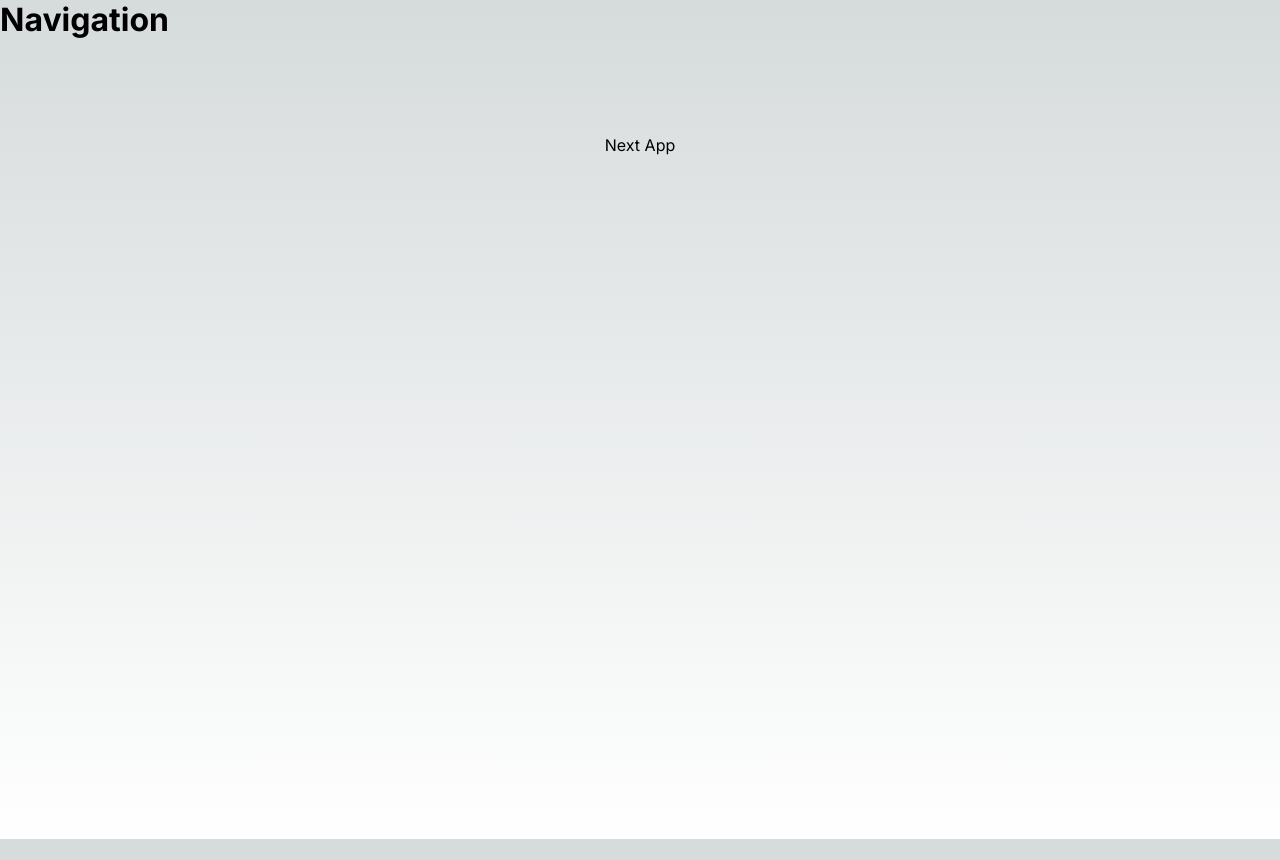
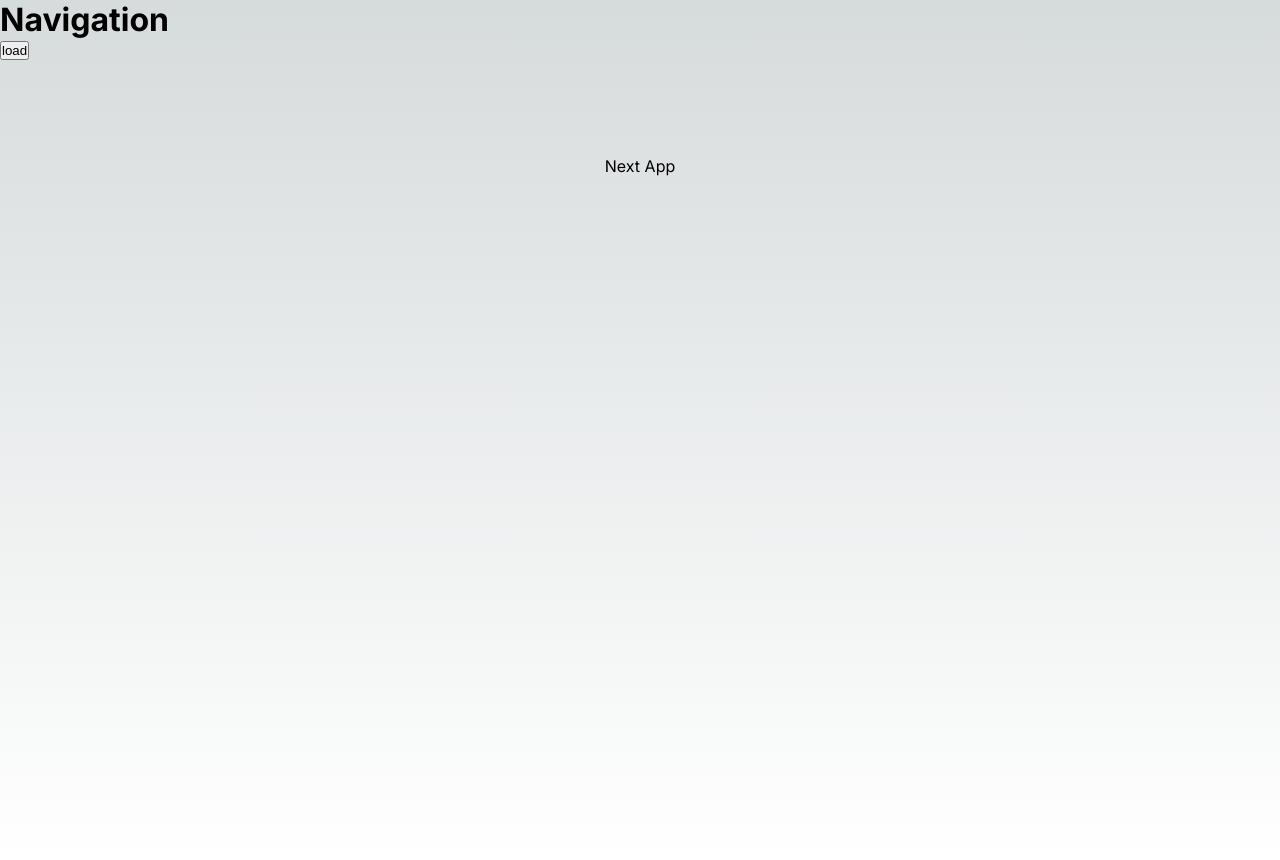
Before and after one commit to deekshithmd/fullstack-nextjs-1, a Next.js app: page / in a window 1280 px wide. Before the commit the page ends 839 px from the top, so only its background shows below. Built offline with nearby package versions, Linux system fonts and the light colour scheme.

Commit message:
consumed api

```diff
--- a/components/Navigation.jsx
+++ b/components/Navigation.jsx
@@ -1,3 +1,14 @@
+"use client";
+import axios from "axios";
 export const Navigation = () => {
-  return <h1>Navigation</h1>;
+  const getData = async () => {
+    const res = await axios.get("http://localhost:3000/api");
+    console.log("Response", res);
+  };
+  return (
+    <div>
+      <h1>Navigation</h1>
+      <button onClick={getData}>load</button>
+    </div>
+  );
 };
--- a/package.json
+++ b/package.json
@@ -9,6 +9,7 @@
     "lint": "next lint"
   },
   "dependencies": {
+    "axios": "^1.4.0",
     "eslint": "8.41.0",
     "eslint-config-next": "13.4.4",
     "next": "13.4.4",
```
Also changed, not shown: 1 other file (tests, documents, lock files or other folders).
